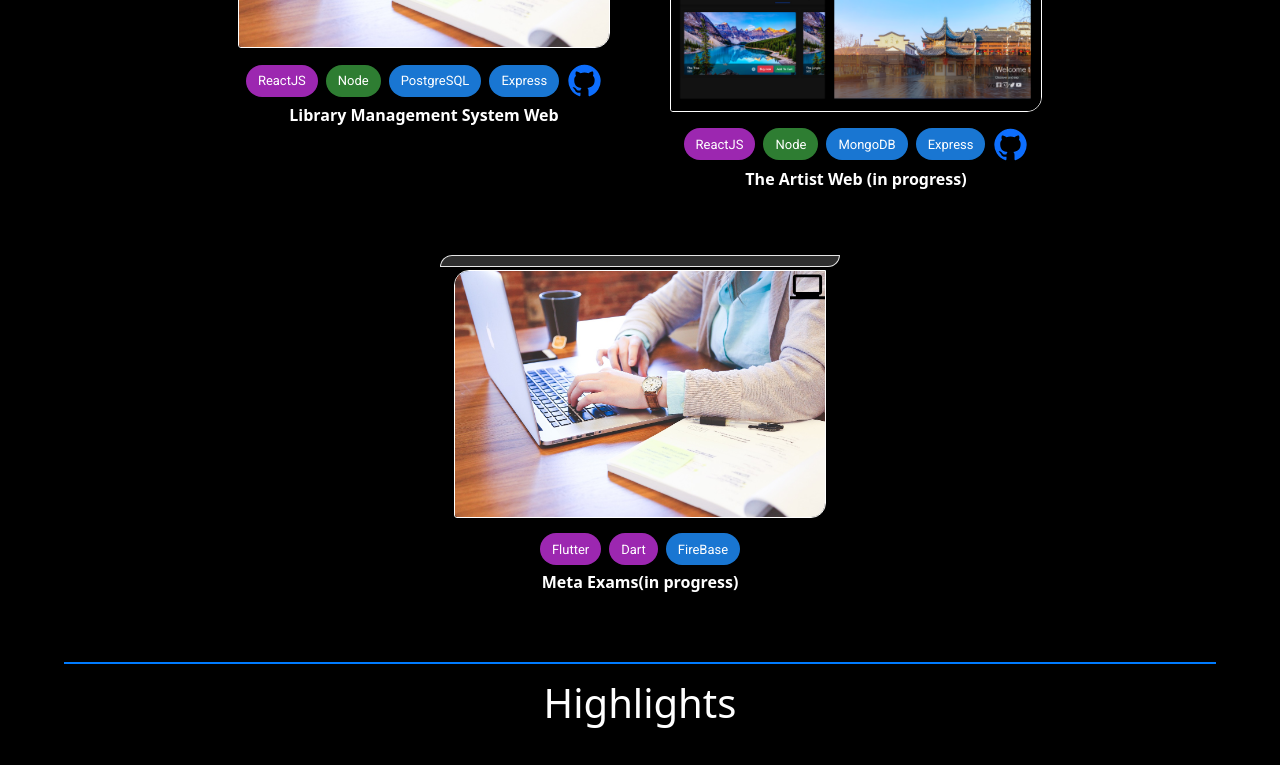
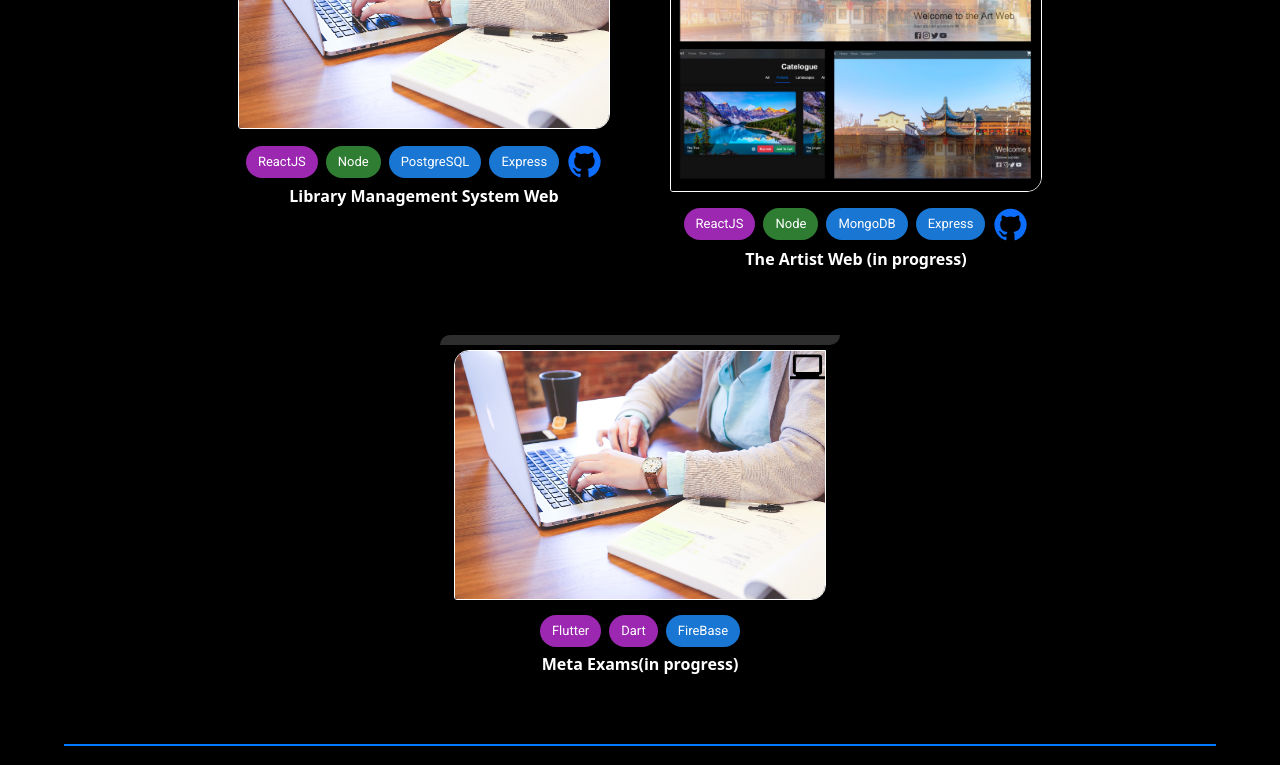
Before and after one commit to Thambara-20/myportfolio, a React (Create React App) app: page / in a window 1280 px wide. Shown: the part 1576-2341 px from the top of the page. Built offline with nearby package versions, Linux system fonts and the light colour scheme.

Commit message:
updated alignments

```diff
--- a/src/PortfolioContainer/AboutMe/Mobile.css
+++ b/src/PortfolioContainer/AboutMe/Mobile.css
@@ -50,12 +50,16 @@
         align-items: center;
         justify-content: center;
         width: 93%;
+        min-width: 370px;
       }
 
       .img-item {
         display: flex;
         align-items: center;
         width: 100%;
+        min-height: 250px;
+
+        min-width: 370px;
         border-radius: 15px 0px 15px 3px;
         border-width: 1px;
         border-style: solid;
@@ -87,7 +91,7 @@
         padding: 5px 15px 5px 15px;
         transition: max-height 0.5s ease-in-out, opacity 0.5s ease-in-out; /* Added opacity transition */
         border-width: 1px;
-        border-style: solid;
+
         position: absolute; /* Added absolute positioning */
          top: 0; /* Position it at the bottom of the .image-wrapper */
         left: 0; /* Align it to the left */
--- a/src/PortfolioContainer/AboutMe/Web.js
+++ b/src/PortfolioContainer/AboutMe/Web.js
@@ -75,12 +75,11 @@ const Web = () => {
                         <div className="project-textline">Meta Exams(in progress)</div>
                         <div className="intro-box" style ={{ backgroundColor: darkMode ? "#333" : 'white',opacity:'0.9' }}>
                             <p> Meta Learning is an innovative online learning platform designed to empower Sri
-                                Lankan citizens with accessible and personalized education. This platform, Meta Exams,
+                                Lankan citizens with accessible and personalized education. This platform
                                 offers a comprehensive online exams system where students with subscriptions can take exams,
-                                review their results, track their progress, and access a wide range of features including exam search,
-                                recommendations, subscription gifting, billing history, notifications, offline access, and social integration.
-                                 Meta Learning aims to revolutionize education in Sri
-                                 Lanka by providing a user-friendly, inclusive, and feature-rich online learning experience.</p>
+                                review their results, track their progress, and access a wide range of features including exam search and
+                                recommendations.
+                                </p>
                         </div>
                     </div>
                 </div>
```
